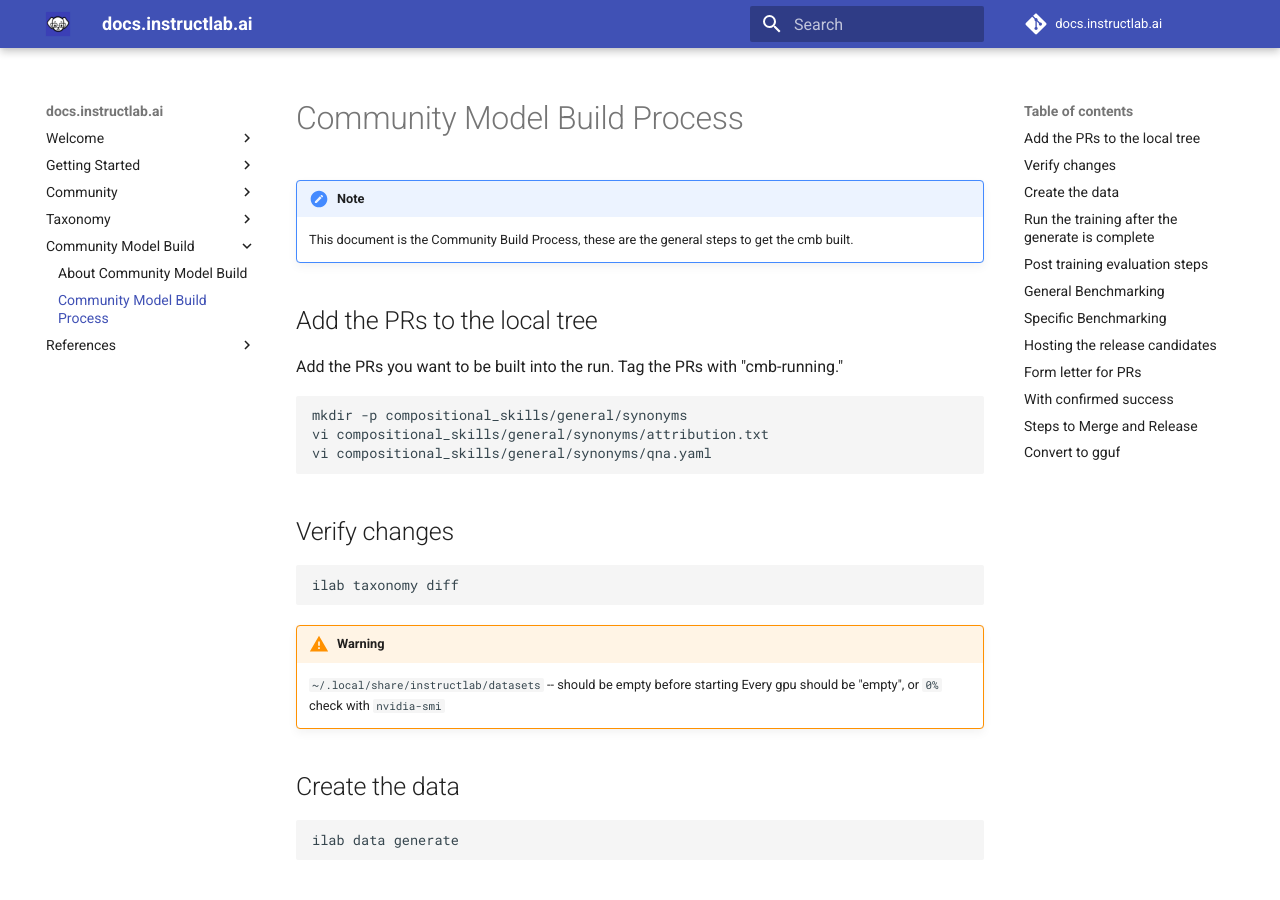
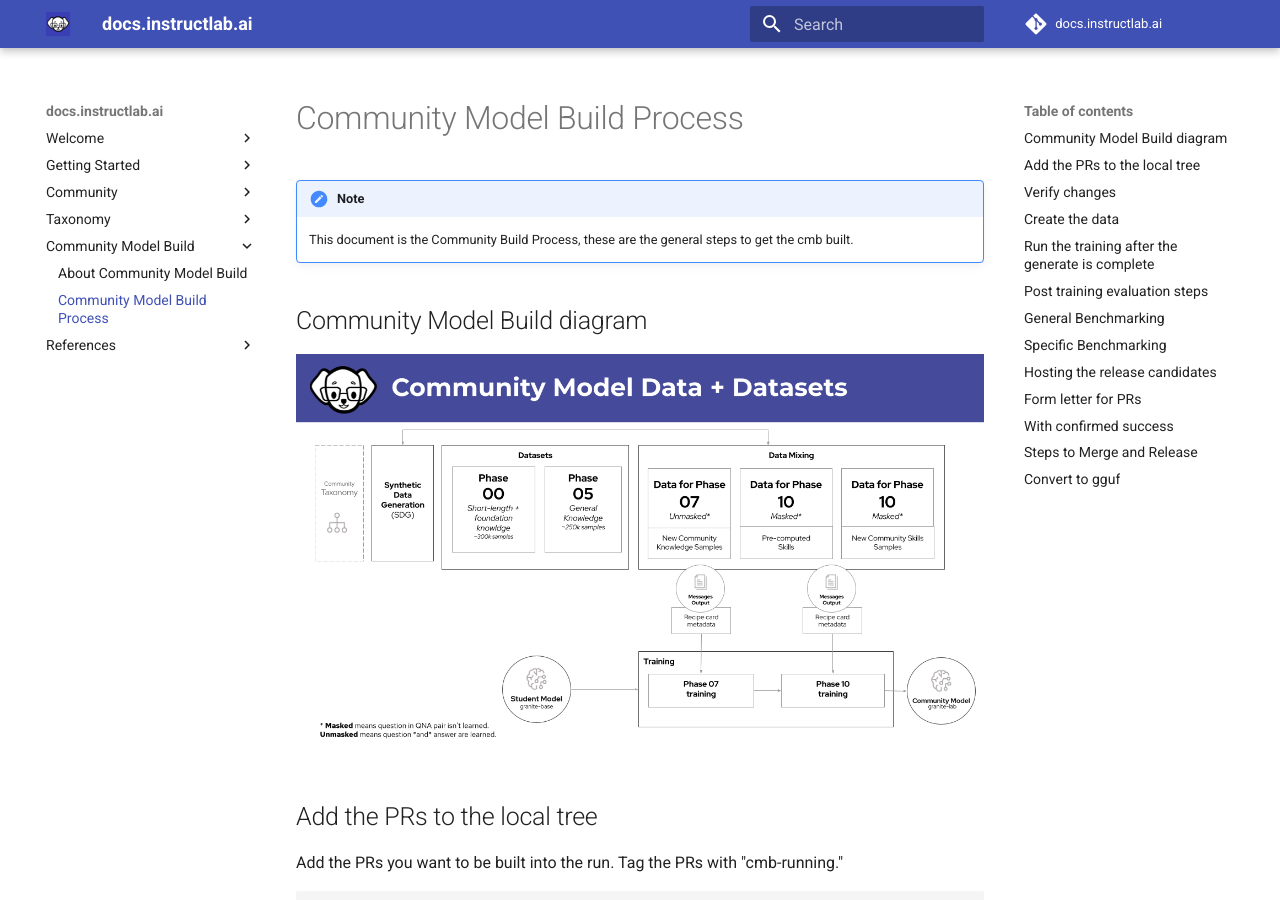
Before and after one commit to instructlab/docs.instructlab.ai, an MkDocs documentation site: the page built from docs/cmb/build_process.md, in a window 1280 px wide and 900 px high. Built offline with MkDocs 1.6.1 and Material for MkDocs 9.7.7, drawn with Linux system fonts in a browser that asks for light colours; comment, search, counter and statistics services are not loaded.

Commit message:
Added Community Model Build diagram
Added the diagram from Mo Duffy!

Signed-off-by: JJ Asghar <awesome@ibm.com>

```diff
--- a/docs/cmb/build_process.md
+++ b/docs/cmb/build_process.md
@@ -2,6 +2,9 @@
 !!! note
     This document is the Community Build Process, these are the general steps to get the cmb built.
 
+## Community Model Build diagram
+
+![](../images/instructlab_cmb_build.png)
 
 ## Add the PRs to the local tree
 
```
Also changed, not shown: docs/images/instructlab_cmb_build.png (added).
